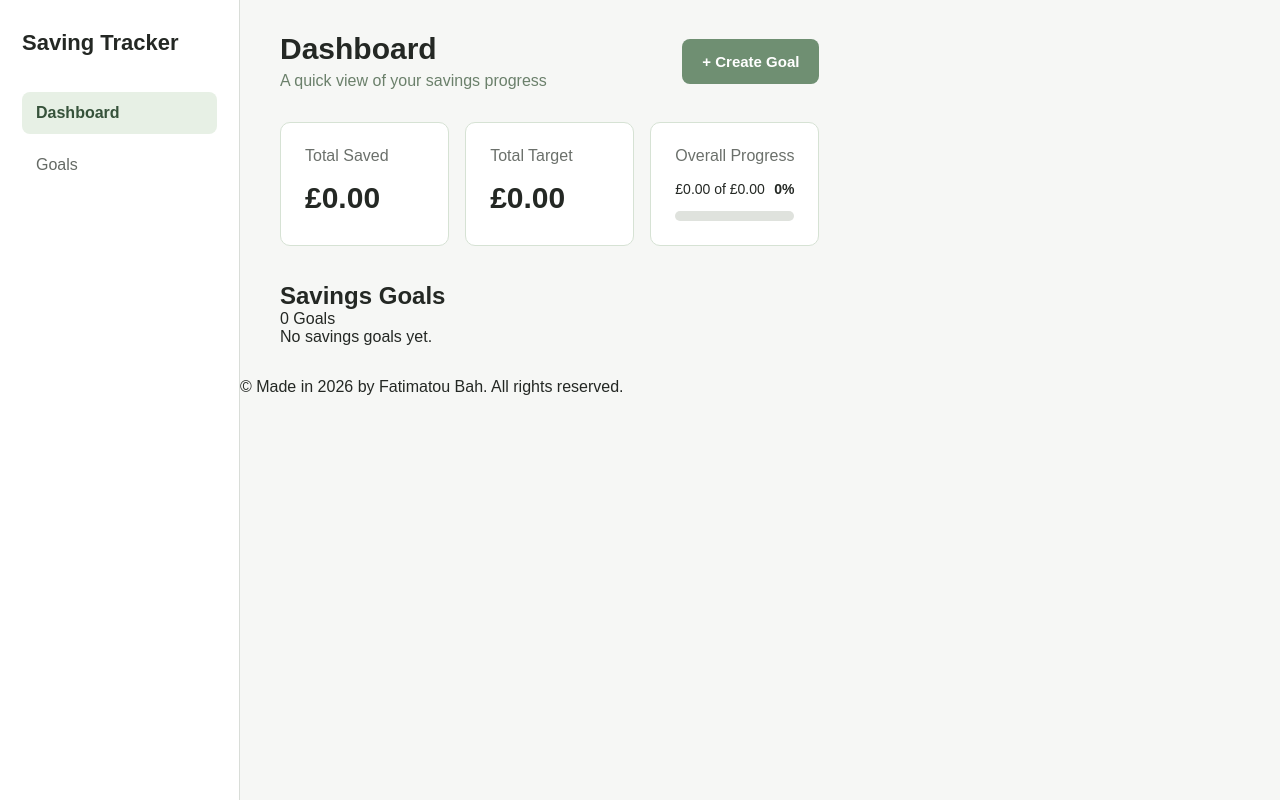
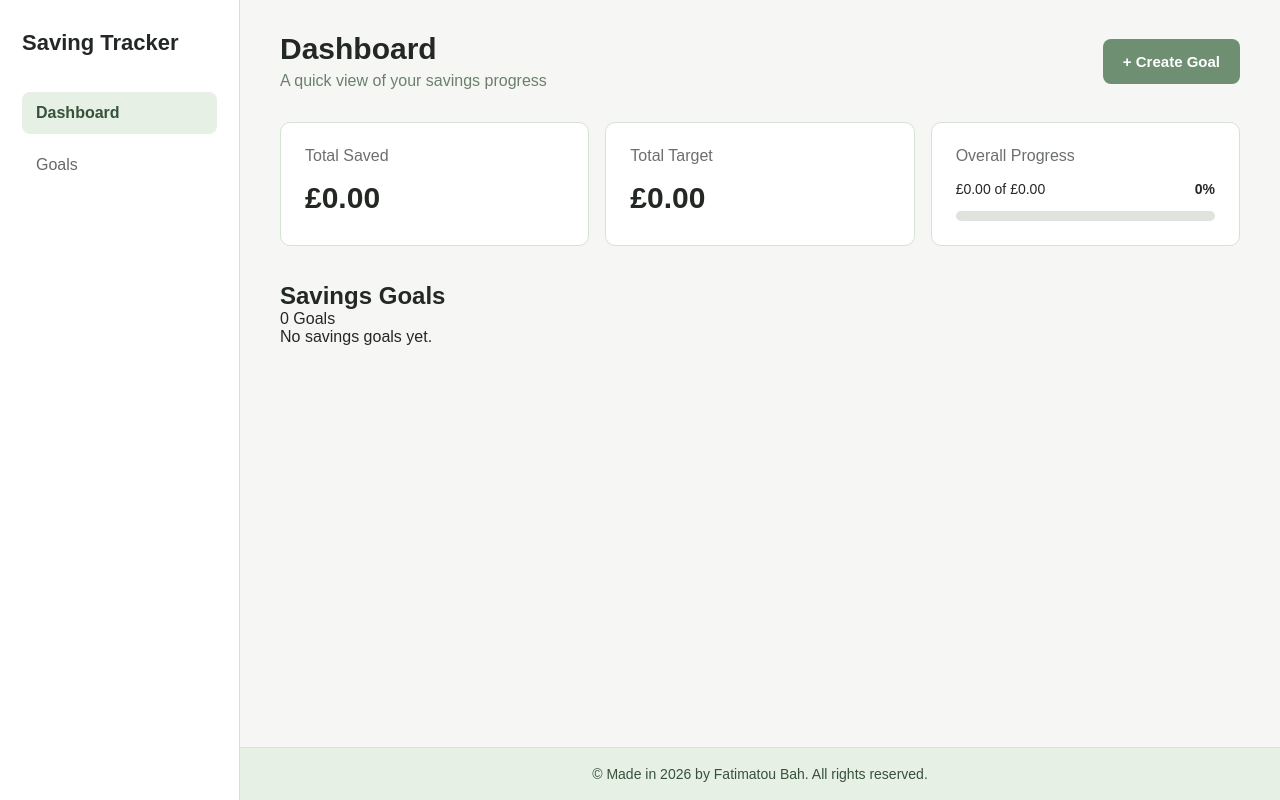
Before and after one commit to Faatima-Bah/Saving-Tracker, a plain HTML site: page frontend/index.html in a window 1280 px wide. Drawn offline with Linux system fonts and the light colour scheme.

Commit message:
Styling the content area and the footer

```diff
--- a/frontend/style.css
+++ b/frontend/style.css
@@ -56,6 +56,14 @@ body {
     color: #36523a;
     font-weight: 600;
     background-color: #e7f0e5;
+}
+
+/* Dashboard and footer area */
+.content-area {
+    flex: 1;
+    display: flex;
+    flex-direction: column;
+    min-height: 100vh;
 }
 
 /* Give the dashboard the remaining available space */
@@ -151,3 +159,14 @@ body {
     background-color: #6f8f72;
     border-radius: 10px;
 }
+
+/* Footer */
+.page-footer {
+    margin-top: auto;
+    padding: 18px;
+    color: #36523a;
+    font-size: 14px;
+    text-align: center;
+    background-color: #e7f0e5;
+    border-top: 1px solid #d6e2d4;
+}
```
